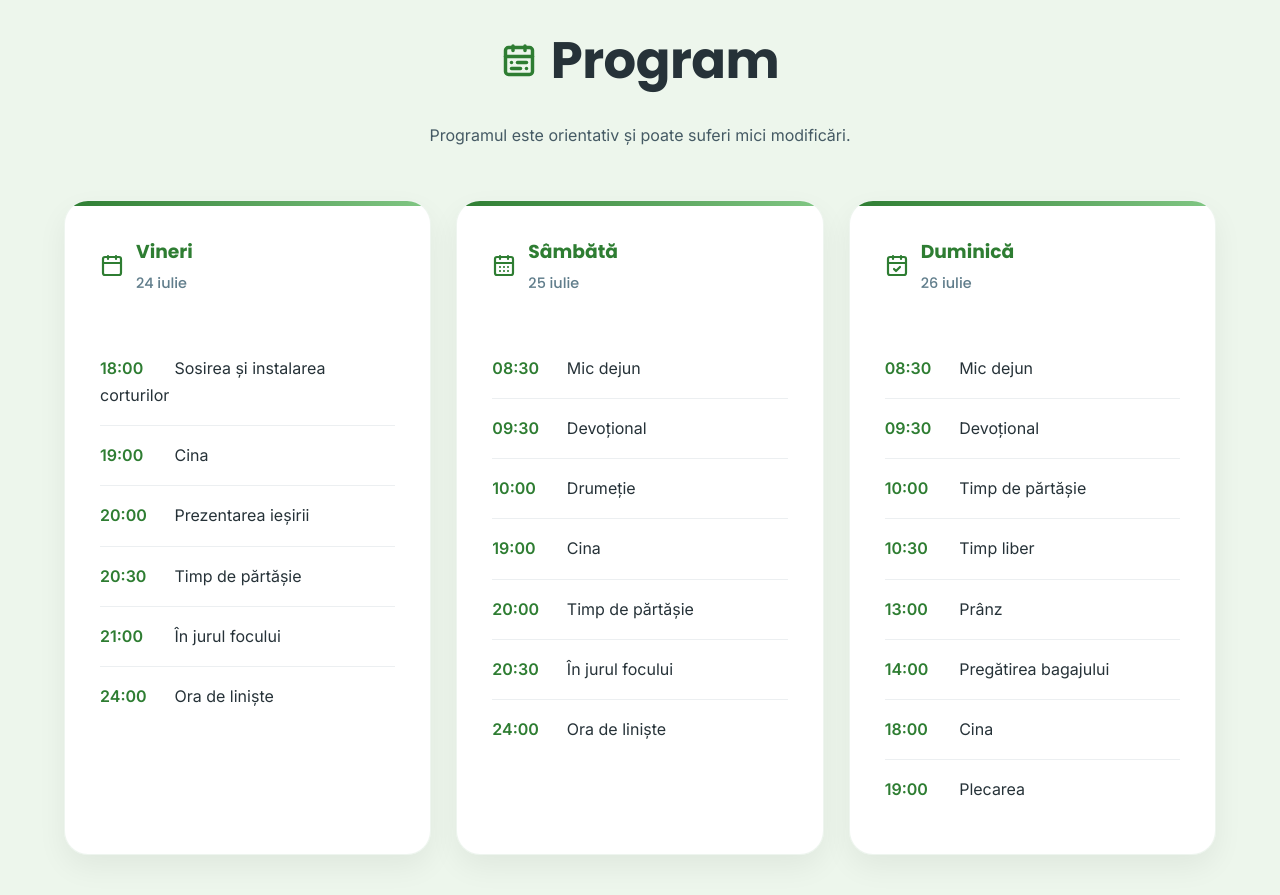
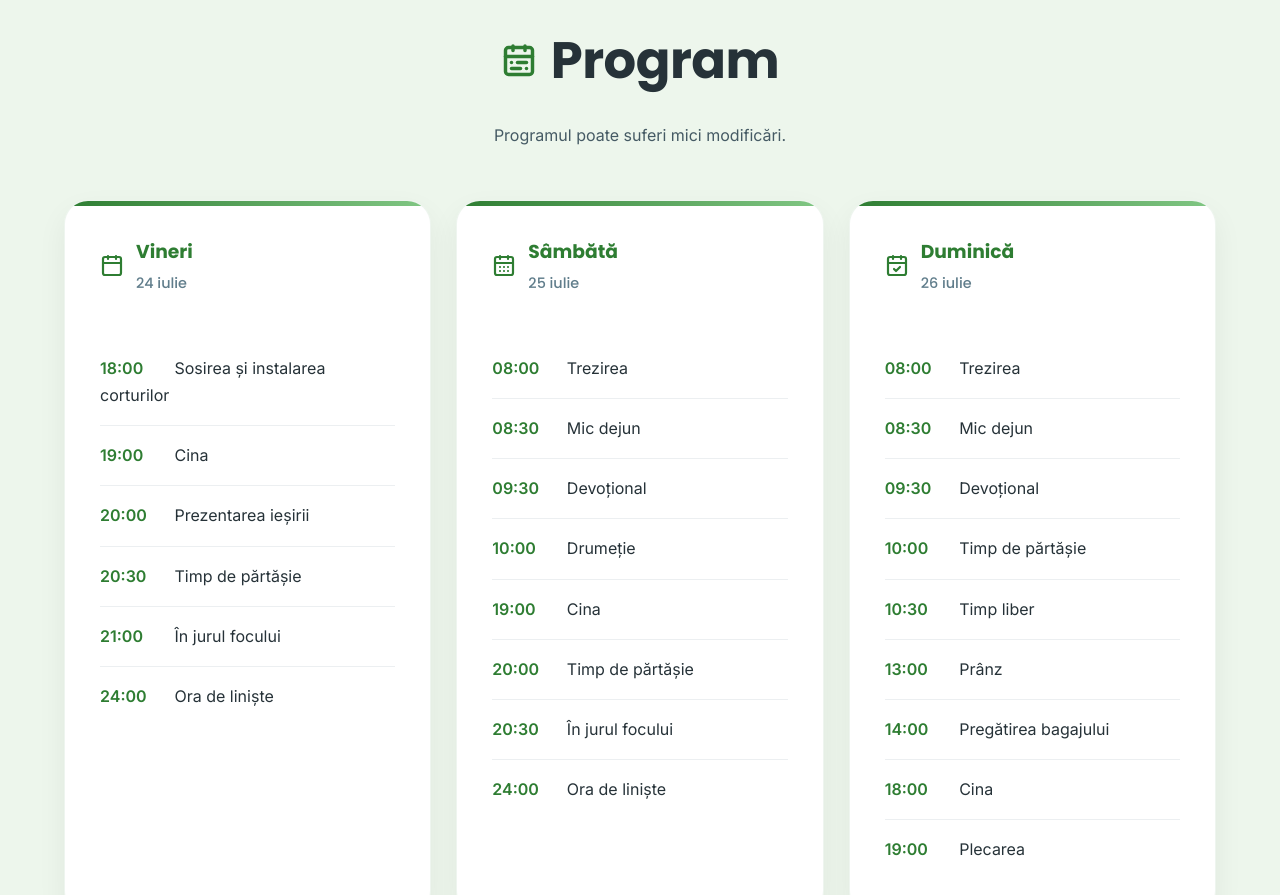
Before and after one commit to IosifBonda/weekend-cu-cortul, a plain HTML site: page index.html in a window 1280 px wide. Shown: the part 3000-3895 px from the top of the page. Drawn offline with nearby package versions, Linux system fonts and the light colour scheme; no server answers.

Commit message:
Small changes

```diff
--- a/index.html
+++ b/index.html
@@ -408,7 +408,7 @@
         </h2>
 
         <p class="section-intro">
-            Programul este orientativ și poate suferi mici modificări.
+            Programul poate suferi mici modificări.
         </p>
 
         <div class="cards">
@@ -447,7 +447,7 @@
                 </h3>
 
                 <ul class="timeline">
-
+                    <li><strong>08:00</strong> Trezirea</li>
                     <li><strong>08:30</strong> Mic dejun</li>
                     <li><strong>09:30</strong> Devoțional</li>
                     <li><strong>10:00</strong> Drumeție</li>
@@ -471,7 +471,7 @@
                 </h3>
 
                 <ul class="timeline">
-
+                    <li><strong>08:00</strong> Trezirea</li>
                     <li><strong>08:30</strong> Mic dejun</li>
                     <li><strong>09:30</strong> Devoțional</li>
                     <li><strong>10:00</strong> Timp de părtășie</li>
@@ -582,6 +582,7 @@
                     <li>Mâncare neperisabilă și apă pentru 3 zile</li>
                     <li>Farfurii si tacâmuri</li>
                     <li>Pelerină de ploaie</li>
+                    <li>Scaun pliabil</li>
                     <li>Bocanci</li>
                 </ul>
 
@@ -596,7 +597,6 @@
 
                 <ul class="checklist">
                     <li>Cărți</li>
-                    <li>Scaun pliabil</li>
                     <li>Baterie externă</li>
                     <li>Lanternă</li>
                     <li>Spray împotriva insectelor</li>
```
